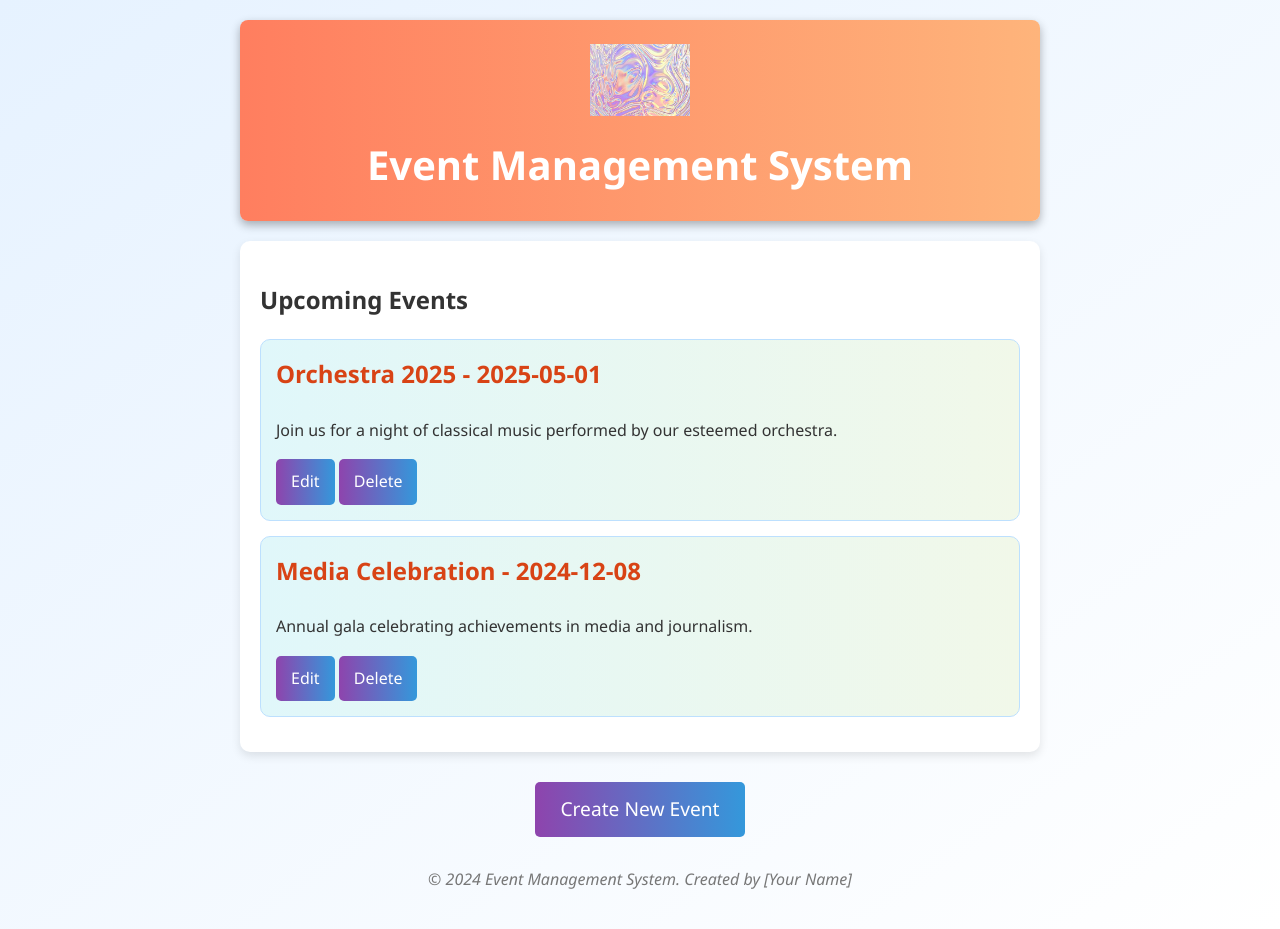
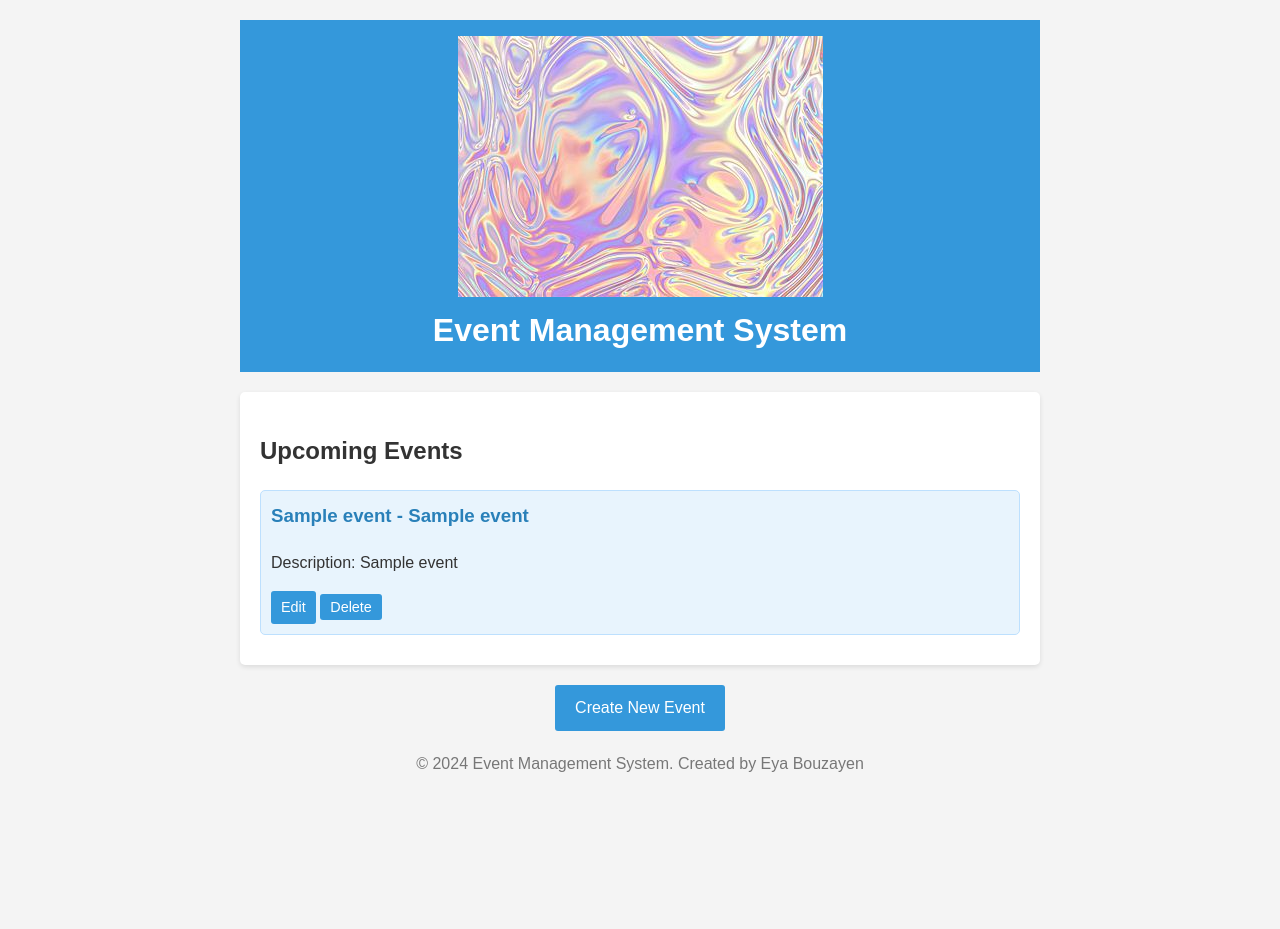
Before and after one commit to Eya74/Event-Management-, a Python web app: template templates/index.html in a window 1280 px wide. After the commit the page ends 772 px from the top, so only its background shows below. Run offline with Jinja, Linux system fonts and the light colour scheme; the template is opened without the code that fills it: most values are stand-ins (such as "Sample title", 1, 10 or a date in 2020).

Commit message:
Add files via upload

```diff
--- a/templates/index.html
+++ b/templates/index.html
@@ -6,80 +6,71 @@
     <title>Event Management System</title>
     <style>
         body {
-            font-family: 'Segoe UI', Tahoma, Geneva, Verdana, sans-serif;
+            font-family: Arial, sans-serif;
             line-height: 1.6;
             color: #333;
             max-width: 800px;
             margin: 0 auto;
             padding: 20px;
-            background: linear-gradient(to bottom right, #e6f2ff, #ffffff);
+            background-color: #f4f4f4;
         }
         header {
-            background: linear-gradient(to right, #ff7e5f, #feb47b);
+            background-color: #3498db;
             color: #fff;
             text-align: center;
-            padding: 1.5rem;
-            border-radius: 8px;
-            box-shadow: 0 4px 10px rgba(0,0,0,0.3);
+            padding: 1rem;
             margin-bottom: 20px;
         }
         header img {
-            max-width: 100px; /* Adjust the size as needed */
-            margin-bottom: 10px;
+            max-width: 100%;
+            height: auto;
         }
         h1 {
             margin: 0;
-            font-size: 2.5em;
         }
         .event-list {
-            background-color: #ffffff;
-            border-radius: 10px;
+            background-color: #fff;
+            border-radius: 5px;
             padding: 20px;
-            box-shadow: 0 4px 10px rgba(0,0,0,0.1);
+            box-shadow: 0 2px 5px rgba(0,0,0,0.1);
         }
         .event-item {
-            background: linear-gradient(to right, #e0f7fa, #f1f8e9);
+            background-color: #e8f4fd;
             border: 1px solid #bde0fe;
-            border-radius: 10px;
-            padding: 15px;
-            margin-bottom: 15px;
-            transition: transform 0.2s;
-        }
-        .event-item:hover {
-            transform: scale(1.02);
-            box-shadow: 0 4px 15px rgba(0,0,0,0.2);
+            border-radius: 5px;
+            padding: 10px;
+            margin-bottom: 10px;
         }
         .event-item h3 {
             margin-top: 0;
-            color: #d84315;
-            font-size: 1.5em;
+            color: #2980b9;
         }
         .button {
             display: inline-block;
-            background: linear-gradient(to right, #8e44ad, #3498db);
+            background-color: #3498db;
             color: #fff;
-            padding: 10px 15px;
+            padding: 5px 10px;
             text-decoration: none;
-            border-radius: 5px;
-            font-size: 1em;
-            transition: background 0.3s;
+            border-radius: 3px;
+            font-size: 0.9em;
+            border: none;
+            cursor: pointer;
         }
         .button:hover {
-            background: linear-gradient(to right, #2980b9, #8e44ad);
+            background-color: #2980b9;
         }
         .create-event {
-            margin-top: 30px;
+            margin-top: 20px;
             text-align: center;
         }
         .create-event .button {
-            font-size: 1.2em;
-            padding: 12px 25px;
+            font-size: 1em;
+            padding: 10px 20px;
         }
         footer {
             text-align: center;
-            margin-top: 30px;
+            margin-top: 20px;
             color: #777;
-            font-style: italic;
         }
     </style>
 </head>
@@ -92,27 +83,25 @@
     <main>
         <section class="event-list">
             <h2>Upcoming Events</h2>
-            <div class="event-item">
-                <h3>Orchestra 2025 - 2025-05-01</h3>
-                <p>Join us for a night of classical music performed by our esteemed orchestra.</p>
-                <a href="#" class="button">Edit</a>
-                <a href="#" class="button">Delete</a>
-            </div>
-            <div class="event-item">
-                <h3>Media Celebration - 2024-12-08</h3>
-                <p>Annual gala celebrating achievements in media and journalism.</p>
-                <a href="#" class="button">Edit</a>
-                <a href="#" class="button">Delete</a>
-            </div>
+            {% for event in events %}
+                <div class="event-item">
+                    <h3>{{ event[1] }} - {{ event[2] }}</h3>
+                    <p>Description: {{ event[3] }}</p>
+                    <a href="{{ url_for('edit_event', id=event[0]) }}" class="button">Edit</a>
+                    <form action="{{ url_for('delete_event', id=event[0]) }}" method="post" style="display:inline;">
+                        <button type="submit" class="button">Delete</button>
+                    </form>
+                </div>
+            {% endfor %}
         </section>
 
         <section class="create-event">
-            <a href="#" class="button">Create New Event</a>
+            <a href="{{ url_for('create_event') }}" class="button">Create New Event</a>
         </section>
     </main>
 
     <footer>
-        <p>&copy; 2024 Event Management System. Created by [Your Name]</p>
+        <p>&copy; 2024 Event Management System. Created by Eya Bouzayen</p>
     </footer>
 </body>
 </html>
```
Also changed, not shown: app.py (+13 -11 lines), templates/event_form.html (+13 -21 lines).
